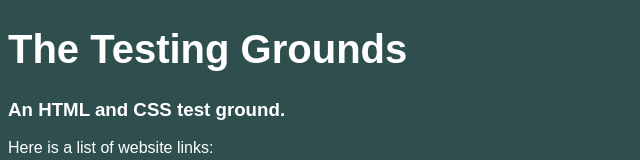
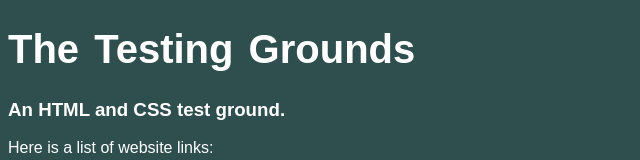
Before and after one commit to JohnyNich/The-testing-grounds, a plain HTML site: page index.html in a window 1280 px wide. Shown: the top 160 px of the page, without its empty margins (0-640 px from the left). Drawn offline with Linux system fonts and the light colour scheme.

Commit message:
Made the main heading more "strong"
I made the main heading bold and increased the word spacing, to make it appear more "strong".

```diff
--- a/style.css
+++ b/style.css
@@ -6,4 +6,6 @@
 
 h1 {
  font-size: 40px;
+ font-weight: bold;
+ word-spacing: 0.1em;
 }
```
